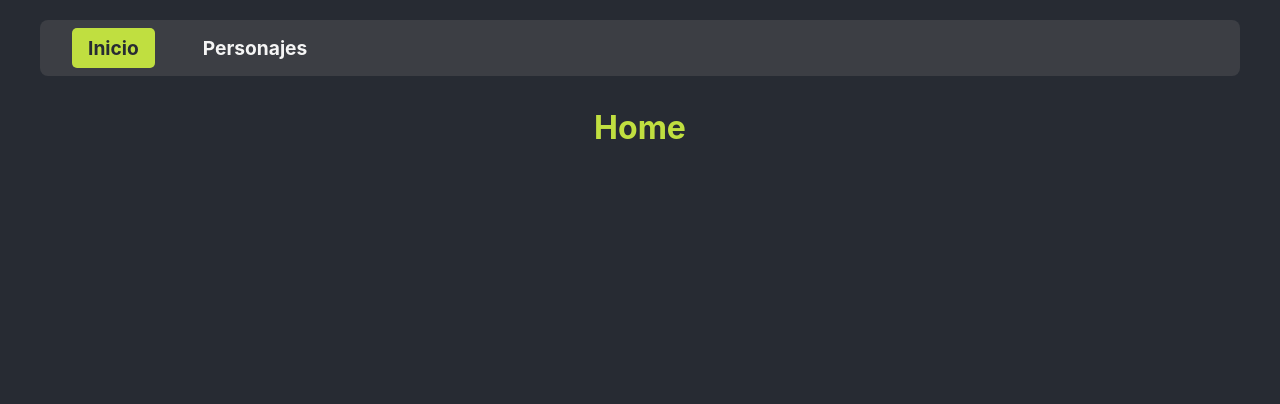
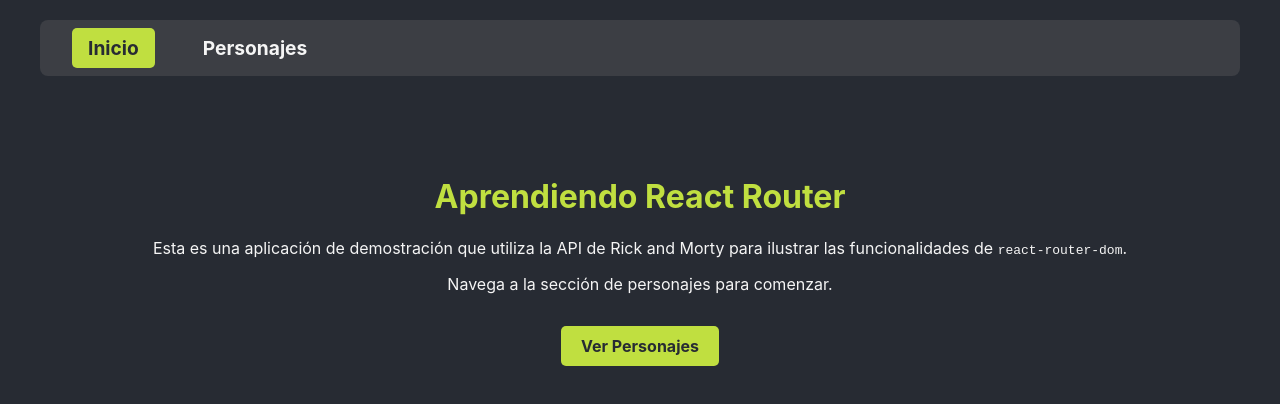
Before and after one commit to warderer/intro-react-g40a, a React (Vite) app in the folder 07-react-router-dom/: page / in a window 1280 px wide. Shown: the top 404 px of the page. Built offline with nearby package versions, Linux system fonts and the light colour scheme.

Commit message:
✨ Update Home with Link

```diff
--- a/07-react-router-dom/src/pages/Home.jsx
+++ b/07-react-router-dom/src/pages/Home.jsx
@@ -1,6 +1,18 @@
+import { Link } from 'react-router-dom'
+
 const Home = () => {
   return (
-    <h1>Home</h1>
+    <div className='page-content'>
+      <h1>Aprendiendo React Router</h1>
+      <p>
+        Esta es una aplicación de demostración que utiliza la API de Rick and Morty para ilustrar las funcionalidades de <code>react-router-dom</code>.
+      </p>
+      <p>
+        Navega a la sección de personajes para comenzar.
+      </p>
+      <Link to='/characters' className='btn-back'>Ver Personajes</Link>
+    </div>
   )
 }
+
 export default Home
```
